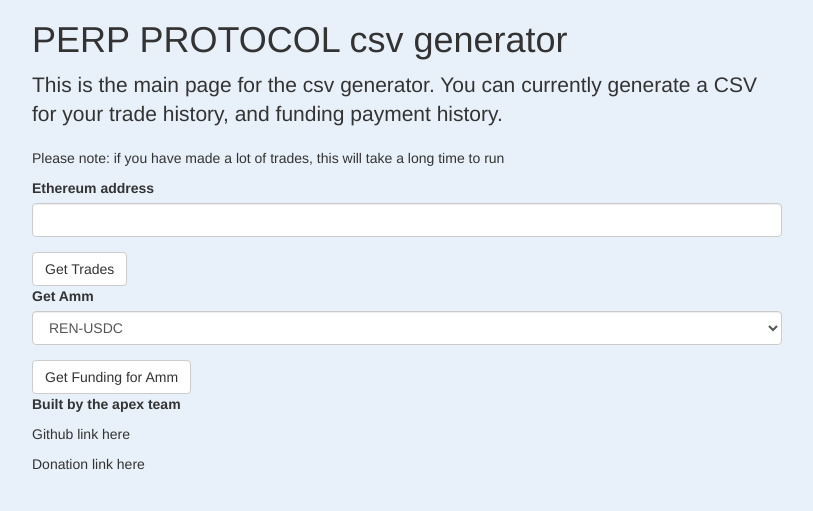
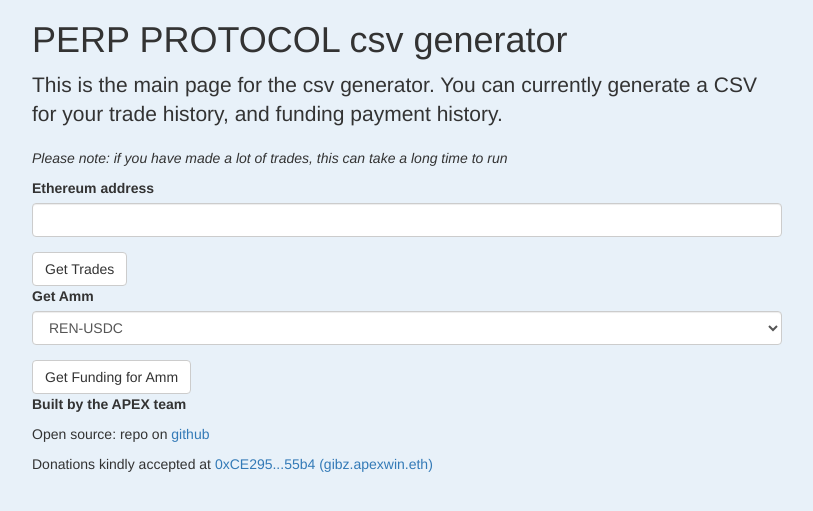
Before and after one commit to abdullathedruid/perp_csv, a Flask app: page / in a window 1280 px wide. Shown: the top 511 px of the page, without its empty margins (38-851 px from the left). Run offline with Flask 2, Linux system fonts and the light colour scheme; some libraries are stand-ins or nearby versions.

Commit message:
update links

```diff
--- a/app/main.py
+++ b/app/main.py
@@ -33,7 +33,8 @@
     "0xb48f7accc03a3c64114170291f352b37eea26c0b": "MKR-USDC",
     "0x7b479a0a816ca33f8eb5a3312d1705a34d2d4c82": "CREAM-USDC",
     "0x187c938543f2bde09fe39034fe3ff797a3d35ca0": "GRT-USDC",
-    "0x26789518695b56e16f14008c35dc1b281bd5fc0e": "ALPHA-USDC"
+    "0x26789518695b56e16f14008c35dc1b281bd5fc0e": "ALPHA-USDC",
+    "0x838b322610bd99a449091d3bf3fba60d794909a9": "FTT-USDC"
 }
 
 class MainForm(FlaskForm):
--- a/app/templates/index.html
+++ b/app/templates/index.html
@@ -19,15 +19,26 @@
       </p>
 
       <p>
-        Please note: if you have made a lot of trades, this will take a long
-        time to run
+        <i>
+          Please note: if you have made a lot of trades, this can take a long
+          time to run
+        </i>
       </p>
 
       {{ wtf.quick_form(form) }}
 
-      <p class="pt-5"><strong>Built by the apex team</strong></p>
-      <p>Github link here</p>
-      <p>Donation link here</p>
+      <p class="pt-5"><strong>Built by the APEX team</strong></p>
+      <p>
+        Open source: repo on
+        <a href="https://github.com/abdullathedruid/perp_csv">github</a>
+      </p>
+      <p>
+        Donations kindly accepted at
+        <a
+          href="https://etherscan.io/address/0xce2955ab8fe14e1106017d8489a93181d19455b4"
+          >0xCE295...55b4 (gibz.apexwin.eth)</a
+        >
+      </p>
     </div>
   </div>
 </div>
```
